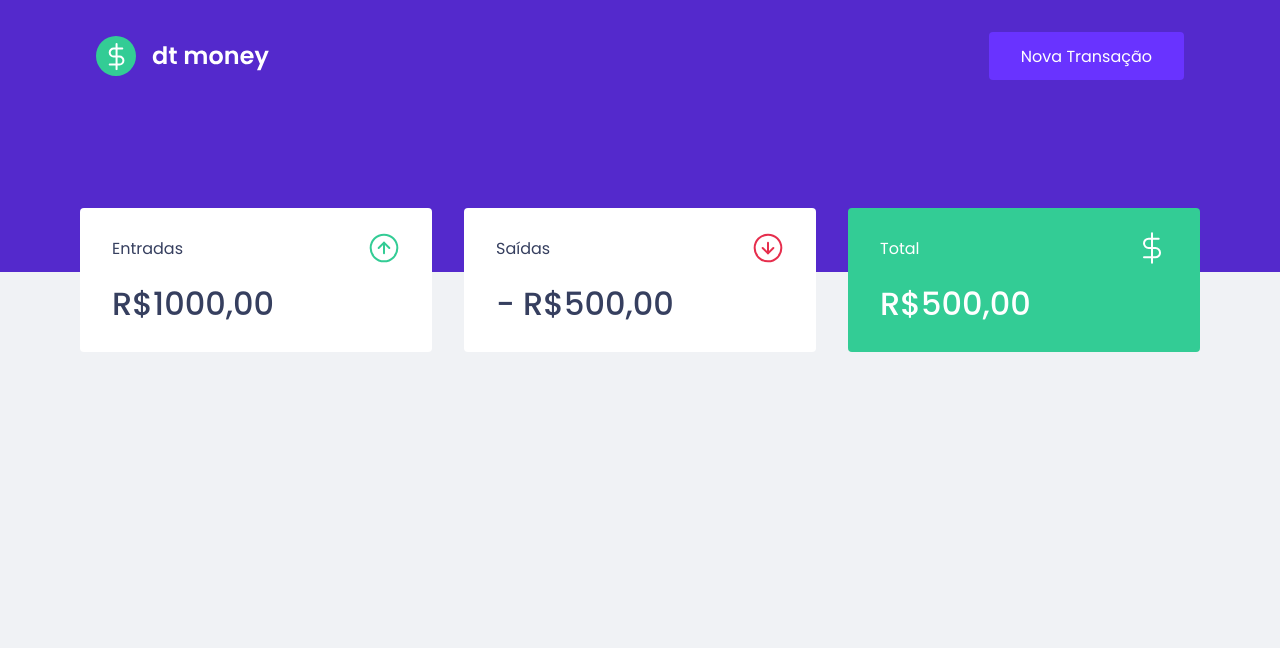
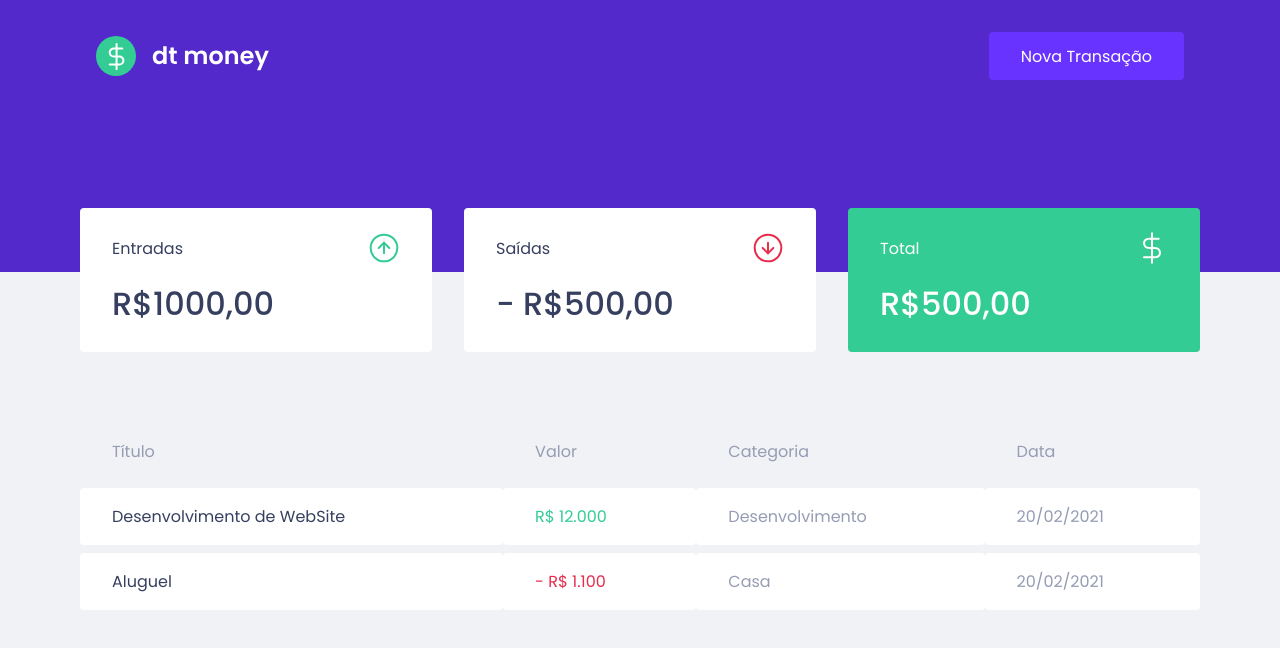
Before and after one commit to gabrieljcf/dtMoney, a React (Create React App) app: page / in a window 1280 px wide. Shown: the top 648 px of the page. Built offline with nearby package versions, Linux system fonts and the light colour scheme.

Commit message:
feature: add transaction component in dashboard

```diff
--- a/src/components/Dashboard/index.tsx
+++ b/src/components/Dashboard/index.tsx
@@ -1,4 +1,5 @@
 import { Summary } from "../Summary";
+import { TransactionsTable } from "../TransactionsTable";
 
 import { Container } from "./styles";
 
@@ -6,6 +7,7 @@ export function Dashboard () {
   return (
       <Container>
           <Summary />
+          <TransactionsTable />
       </Container>
   );
 }
```
